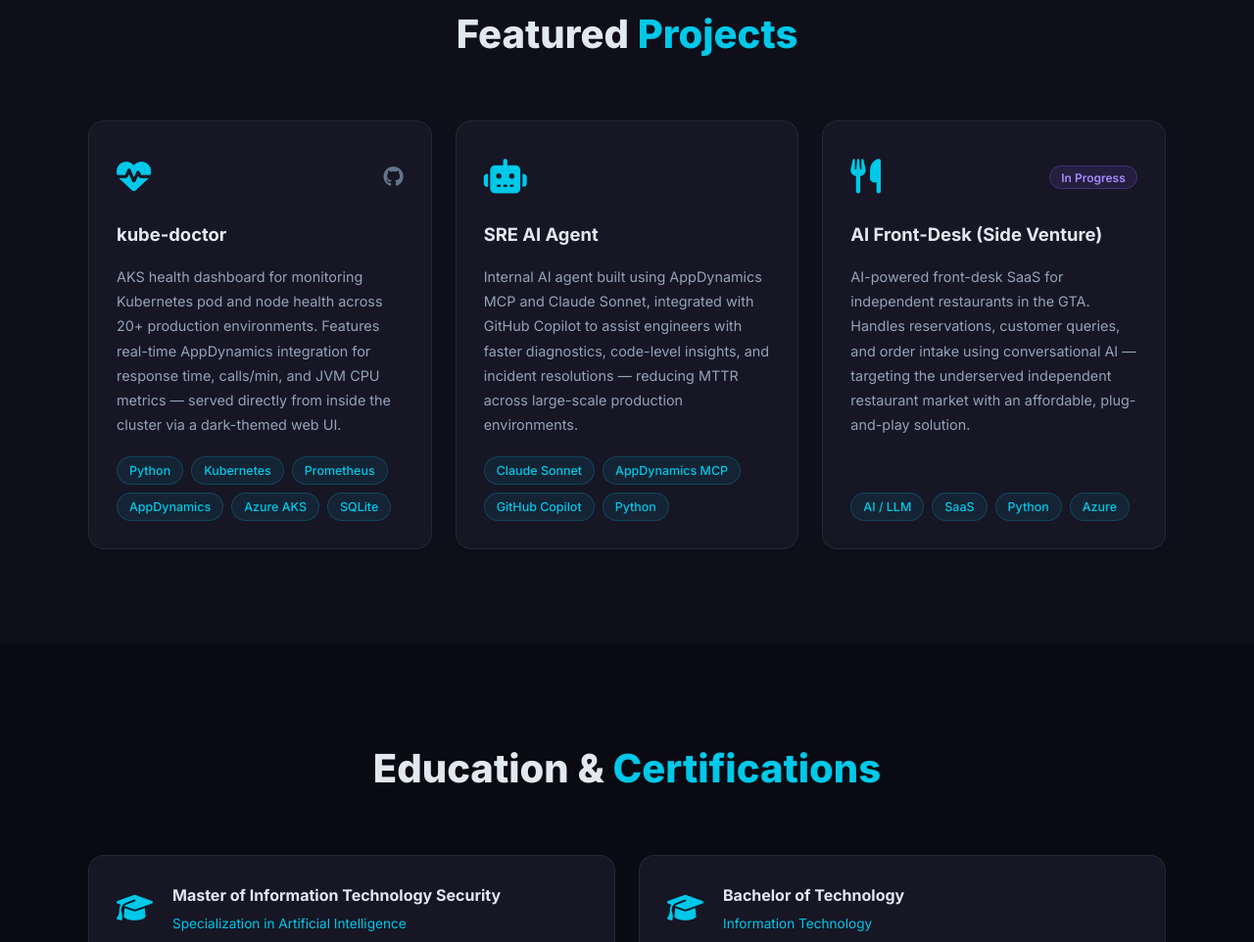
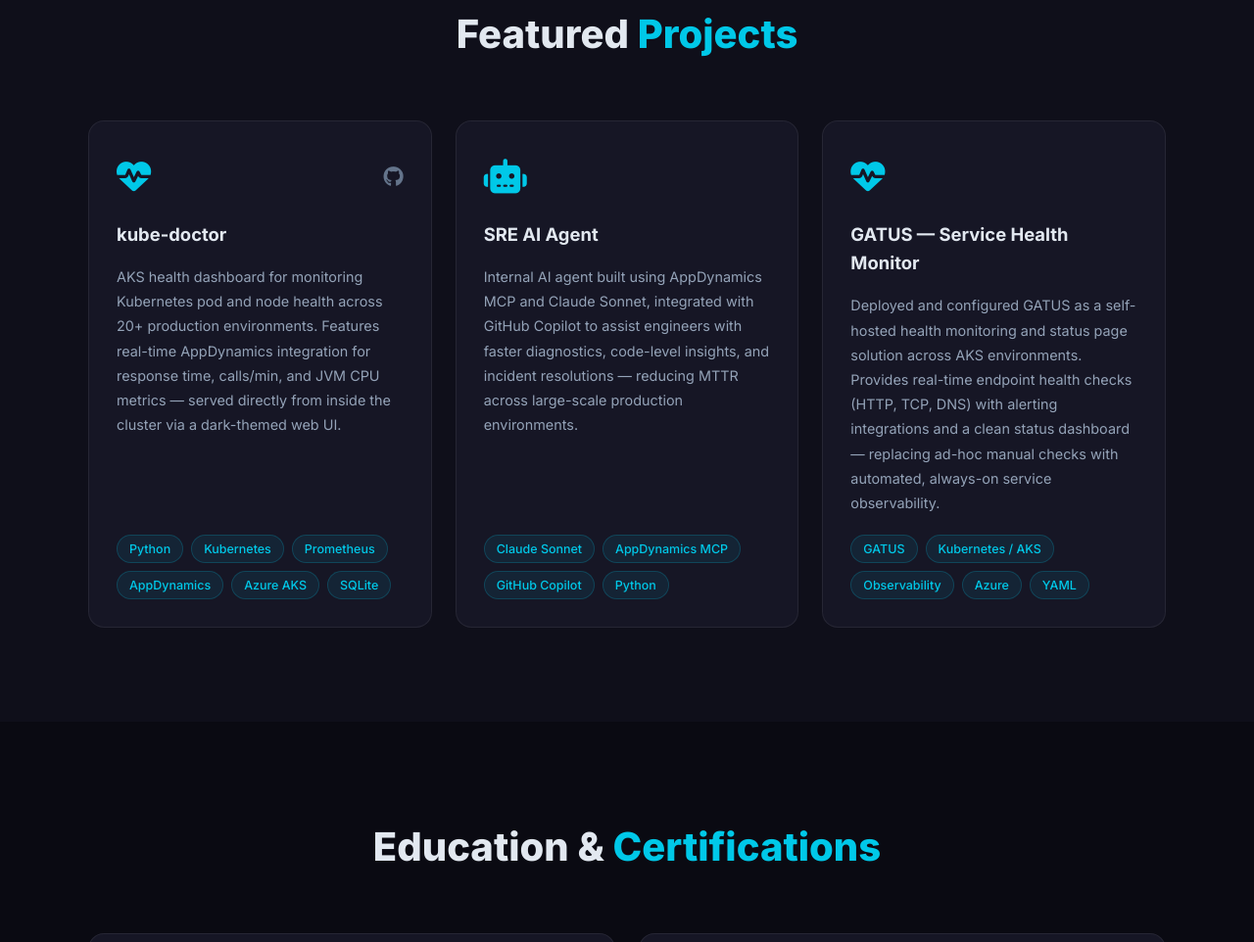
Before and after one commit to nitishrajput/nitishrajput.github.io, a plain HTML site: page index.html in a window 1280 px wide. Shown: the part 4226-5188 px from the top of the page at 98% size. Drawn offline with Linux system fonts and the light colour scheme.

Commit message:
Fix page title and add OG/Twitter meta tags for link previews

```diff
--- a/index.html
+++ b/index.html
@@ -3,8 +3,17 @@
 <head>
   <meta charset="UTF-8" />
   <meta name="viewport" content="width=device-width, initial-scale=1.0" />
-  <title>Nitish Kumar — SRE & DevOps Engineer</title>
-  <meta name="description" content="Site Reliability Engineer with 8+ years of experience in Azure, Kubernetes, CI/CD, and cloud infrastructure." />
+  <title>Nitish Kumar — Site Reliability & Cloud Engineer</title>
+  <meta name="description" content="Site Reliability & Cloud Engineer with 8+ years of experience in Azure, Kubernetes, CI/CD, and cloud infrastructure." />
+  <meta property="og:title" content="Nitish Kumar — Site Reliability & Cloud Engineer" />
+  <meta property="og:description" content="Site Reliability & Cloud Engineer with 8+ years of experience in Azure, Kubernetes, CI/CD, and cloud infrastructure." />
+  <meta property="og:url" content="https://nitishrajput.github.io/" />
+  <meta property="og:type" content="website" />
+  <meta property="og:image" content="https://nitishrajput.github.io/assets/img/linkedin cover.jpeg" />
+  <meta name="twitter:card" content="summary_large_image" />
+  <meta name="twitter:title" content="Nitish Kumar — Site Reliability & Cloud Engineer" />
+  <meta name="twitter:description" content="Site Reliability & Cloud Engineer with 8+ years of experience in Azure, Kubernetes, CI/CD, and cloud infrastructure." />
+  <meta name="twitter:image" content="https://nitishrajput.github.io/assets/img/linkedin cover.jpeg" />
   <link rel="icon" href="assets/img/favicon.ico" />
   <link rel="stylesheet" href="css/style.css" />
   <link rel="preconnect" href="https://fonts.googleapis.com" />
@@ -363,22 +372,22 @@
 
         <div class="project-card fade-up">
           <div class="project-header">
-            <div class="project-icon"><i class="fas fa-utensils"></i></div>
-            <div class="project-links">
-              <span class="wip-badge">In Progress</span>
-            </div>
+            <div class="project-icon"><i class="fas fa-heartbeat"></i></div>
+            <div class="project-links"></div>
           </div>
-          <h3 class="project-title">AI Front-Desk (Side Venture)</h3>
+          <h3 class="project-title">GATUS — Service Health Monitor</h3>
           <p class="project-desc">
-            AI-powered front-desk SaaS for independent restaurants in the GTA. Handles reservations,
-            customer queries, and order intake using conversational AI — targeting the underserved
-            independent restaurant market with an affordable, plug-and-play solution.
+            Deployed and configured GATUS as a self-hosted health monitoring and status page solution
+            across AKS environments. Provides real-time endpoint health checks (HTTP, TCP, DNS) with
+            alerting integrations and a clean status dashboard — replacing ad-hoc manual checks with
+            automated, always-on service observability.
           </p>
           <div class="project-tags">
-            <span class="tag">AI / LLM</span>
-            <span class="tag">SaaS</span>
-            <span class="tag">Python</span>
+            <span class="tag">GATUS</span>
+            <span class="tag">Kubernetes / AKS</span>
+            <span class="tag">Observability</span>
             <span class="tag">Azure</span>
+            <span class="tag">YAML</span>
           </div>
         </div>
 
```
